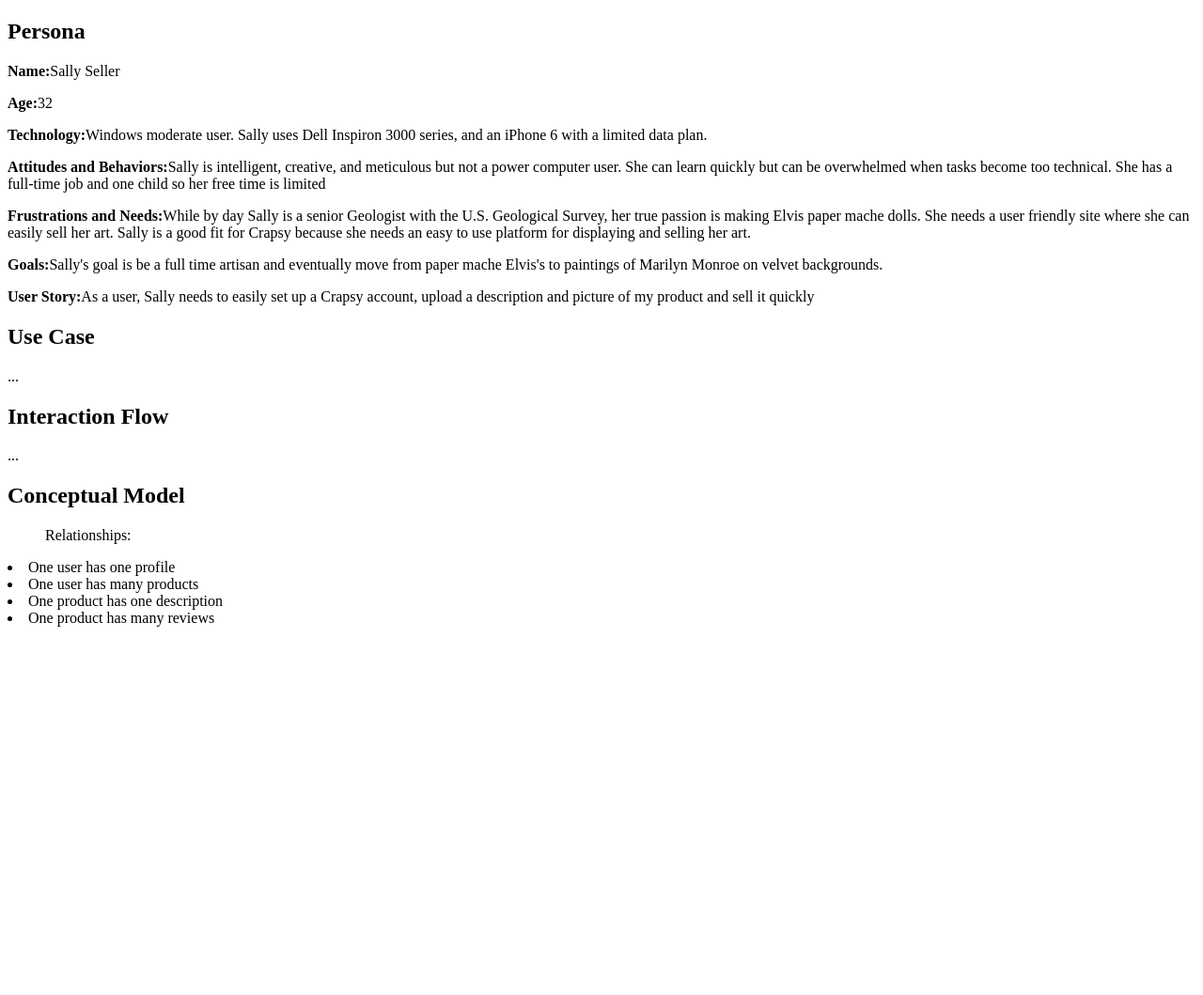
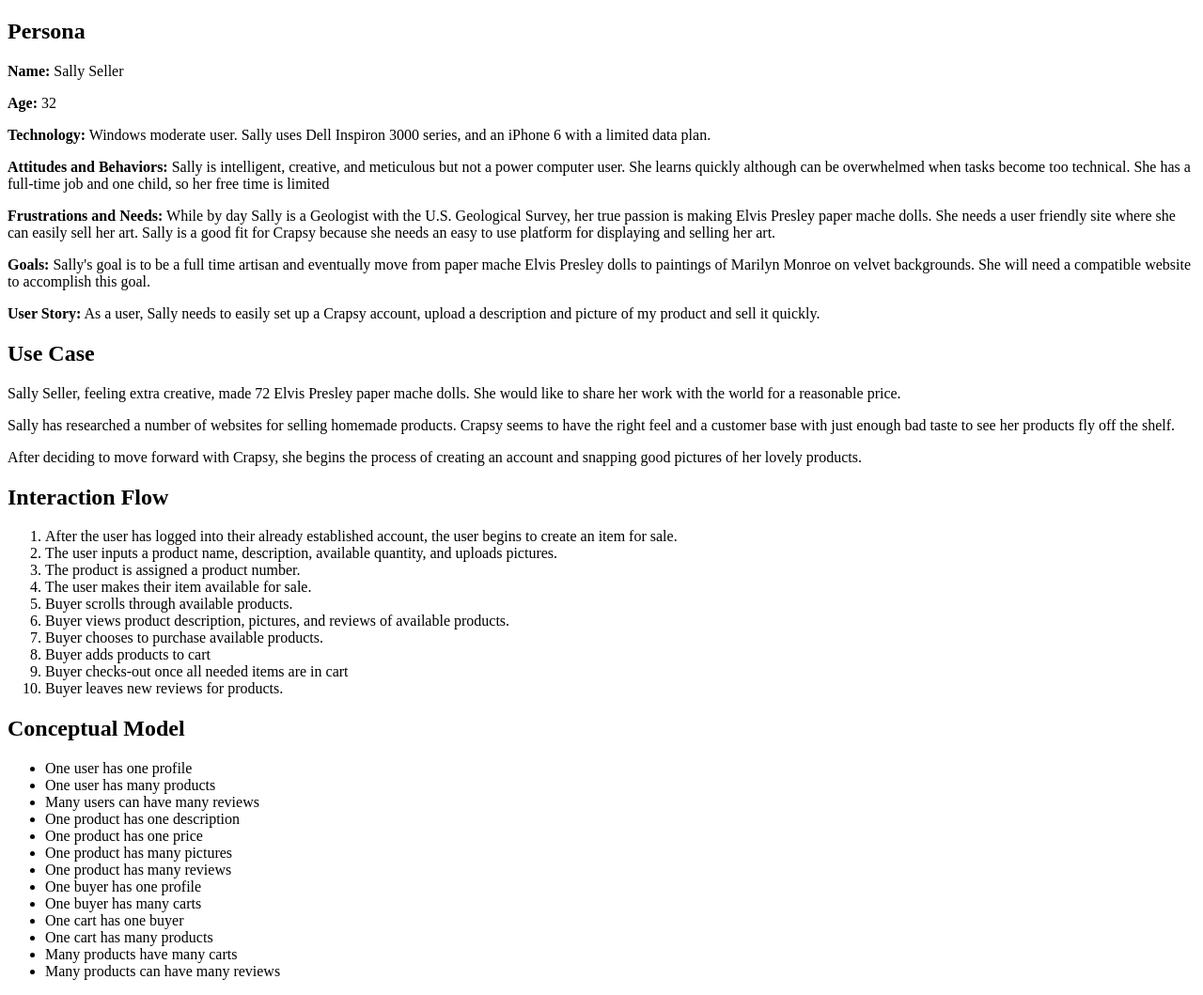
Before and after one commit to JRyanHenson/data-design-etsy, a PHP site: page / in a window 1280 px wide. Shown: the whole page at 94% size. Before the commit the page ends 667 px from the top, so only its background shows below. Run offline with PHP 8.4, Linux system fonts and the light colour scheme.

Commit message:
Continued update of data-design planning

```diff
--- a/epic/index.php
+++ b/epic/index.php
@@ -6,25 +6,48 @@
 	</head>
 	<body>
 		<h2>Persona</h2>
-		<p><strong>Name:</strong>Sally Seller</p>
-		<p><strong>Age:</strong>32</p>
-		<p><strong>Technology:</strong>Windows moderate user. Sally uses Dell Inspiron 3000 series, and an iPhone 6 with a limited data plan. </p>
-		<p><strong>Attitudes and Behaviors:</strong>Sally is intelligent, creative, and meticulous but not a power computer user. She can learn quickly but can be overwhelmed when tasks become too technical. She has a full-time job and one child so her free time is limited</p>
-		<p><strong>Frustrations and Needs:</strong>While by day Sally is a senior Geologist with the U.S. Geological Survey, her true passion is making Elvis paper mache dolls. She needs a user friendly site where she can easily sell her art. Sally is a good fit for Crapsy because she needs an easy to use platform for displaying and selling her art.</p>
-		<p><strong>Goals:</strong>Sally's goal is be a full time artisan and eventually move from paper mache Elvis's to paintings of Marilyn Monroe on velvet backgrounds.</p>
-		<p><strong>User Story:</strong>As a user, Sally needs to easily set up a Crapsy account, upload a description and picture of my product and sell it quickly</p>
+		<p><strong>Name:</strong> Sally Seller</p>
+		<p><strong>Age:</strong> 32</p>
+		<p><strong>Technology:</strong> Windows moderate user. Sally uses Dell Inspiron 3000 series, and an iPhone 6 with a limited data plan. </p>
+		<p><strong>Attitudes and Behaviors:</strong> Sally is intelligent, creative, and meticulous but not a power computer user. She learns quickly although can be overwhelmed when tasks become too technical. She has a full-time job and one child, so her free time is limited</p>
+		<p><strong>Frustrations and Needs:</strong> While by day Sally is a Geologist with the U.S. Geological Survey, her true passion is making Elvis Presley paper mache dolls. She needs a user friendly site where she can easily sell her art. Sally is a good fit for Crapsy because she needs an easy to use platform for displaying and selling her art.</p>
+		<p><strong>Goals:</strong> Sally's goal is to be a full time artisan and eventually move from paper mache Elvis Presley dolls to paintings of Marilyn Monroe on velvet backgrounds. She will need a compatible website to accomplish this goal.</p>
+		<p><strong>User Story:</strong> As a user, Sally needs to easily set up a Crapsy account, upload a description and picture of my product and sell it quickly.</p>
 
 		<h2>Use Case</h2>
-		<p>...</p>
+		<p>Sally Seller, feeling extra creative, made 72 Elvis Presley paper mache dolls. She would like to share her work with the world for a reasonable price.</p>
+		<p>Sally has researched a number of websites for selling homemade products. Crapsy seems to have the right feel and a customer base with just enough bad taste to see her products fly off the shelf.</p>
+		<p>After deciding to move forward with Crapsy, she begins the process of creating an account and snapping good pictures of her lovely products.</p>
 
 		<h2>Interaction Flow</h2>
-		<p>...</p>
+		<ol>
+			<li>After the user has logged into their already established account, the user begins to create an item for sale.</li>
+			<li>The user inputs a product name, description, available quantity, and uploads pictures.</li>
+			<li>The product is assigned a product number.</li>
+			<li>The user makes their item available for sale.</li>
+			<li>Buyer scrolls through available products.</li>
+			<li>Buyer views product description, pictures, and reviews of available products.</li>
+			<li>Buyer chooses to purchase available products.</li>
+			<li>Buyer adds products to cart</li>
+			<li>Buyer checks-out once all needed items are in cart</li>
+			<li>Buyer leaves new reviews for products.</li>
+		</ol>
 
 		<h2>Conceptual Model</h2>
-		<ol>Relationships:</ol>
+		<ul>
 			<li>One user has one profile</li>
 			<li>One user has many products</li>
+			<li>Many users can have many reviews</li>
 			<li>One product has one description</li>
+			<li>One product has one price</li>
+			<li>One product has many pictures</li>
 			<li>One product has many reviews</li>
+			<li>One buyer has one profile</li>
+			<li>One buyer has many carts</li>
+			<li>One cart has one buyer</li>
+			<li>One cart has many products</li>
+			<li>Many products have many carts</li>
+			<li>Many products can have many reviews</li>
+		</ul>
 	</body>
 </html>
```
